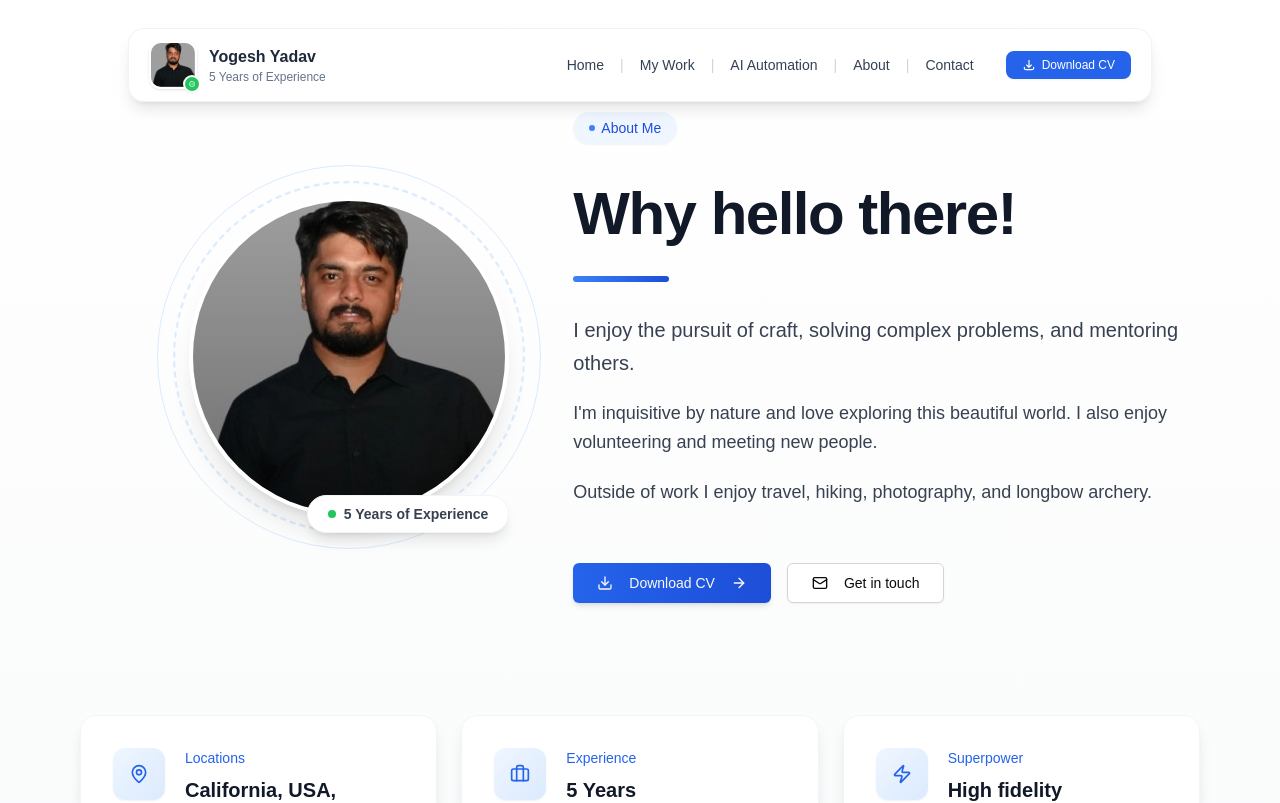
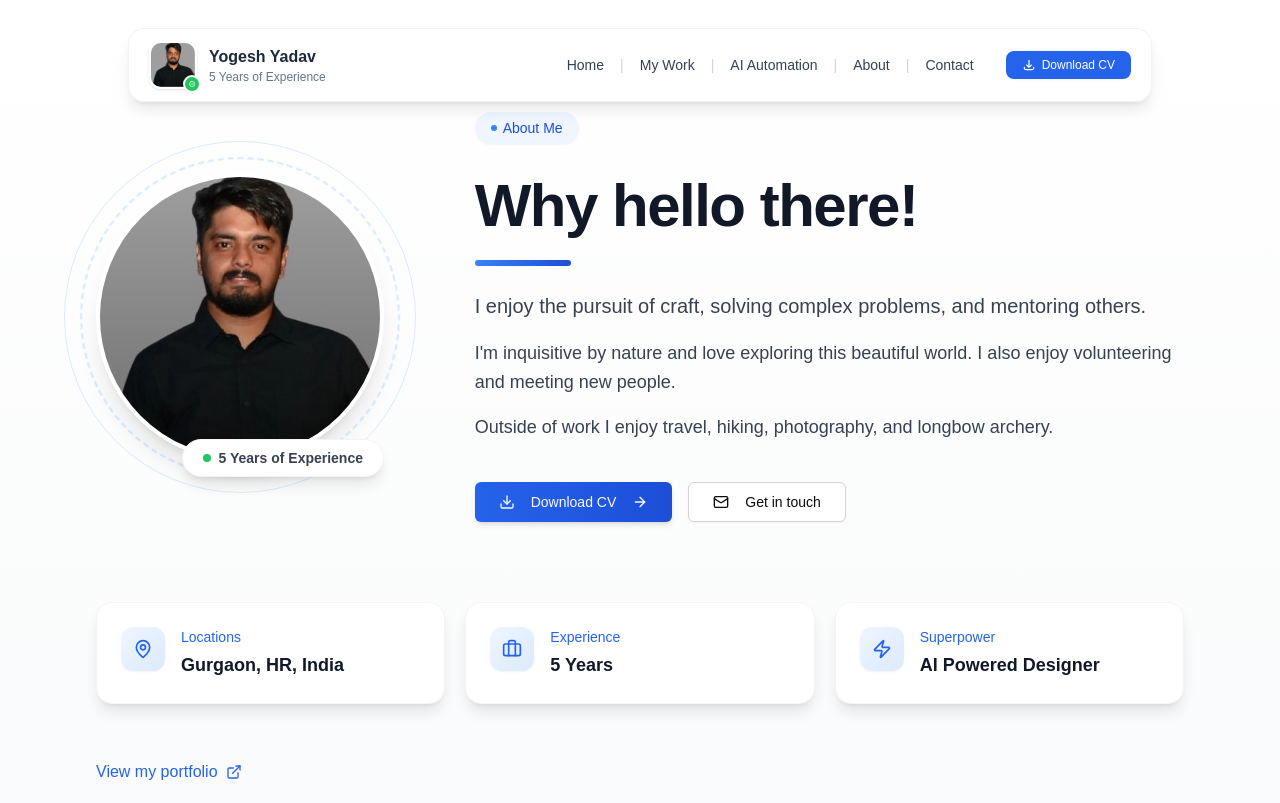
Before and after one commit to yogesh3369/case-study, a Next.js app: page /about in a window 1280 px wide. Shown: the top 803 px of the page. Built offline with nearby package versions, Linux system fonts and the light colour scheme.

Commit message:
Refine About page layout and update personal information

```diff
--- a/components/about/hero-section.tsx
+++ b/components/about/hero-section.tsx
@@ -5,9 +5,9 @@ import Link from 'next/link'
 
 export default function AboutHero() {
   const stats = [
-    { icon: <MapPin className="w-5 h-5 text-blue-600" />, label: 'Locations', value: 'California, USA, Wellington, NZ' },
+    { icon: <MapPin className="w-5 h-5 text-blue-600" />, label: 'Locations', value: 'Gurgaon, HR, India' },
     { icon: <Briefcase className="w-5 h-5 text-blue-600" />, label: 'Experience', value: '5 Years' },
-    { icon: <Zap className="w-5 h-5 text-blue-600" />, label: 'Superpower', value: 'High fidelity prototyping' },
+    { icon: <Zap className="w-5 h-5 text-blue-600" />, label: 'Superpower', value: 'AI Powered Designer' },
   ]
 
   return (
@@ -16,17 +16,17 @@ export default function AboutHero() {
       <div className="absolute top-0 right-0 w-1/3 h-1/3 bg-blue-50 opacity-30 rounded-bl-full -z-10"></div>
       <div className="absolute bottom-0 left-0 w-1/4 h-1/4 bg-blue-50 opacity-20 rounded-tr-full -z-10"></div>
 
-      <div className="container mx-auto px-4 max-w-6xl relative">
-        <div className="grid grid-cols-1 lg:grid-cols-12 gap-10 lg:gap-16 items-center">
-          {/* Profile Image Column */}
-          <div className="lg:col-span-5 flex justify-center lg:justify-end">
+      <div className="container mx-auto px-6 md:px-8 max-w-6xl relative">
+        <div className="grid grid-cols-1 lg:grid-cols-12 gap-10 lg:gap-12 items-center">
+          {/* Profile Image Column - Made smaller to allow more content space */}
+          <div className="lg:col-span-4 flex justify-center lg:justify-start">
             <div className="relative animate-fadeIn">
               {/* Decorative rings */}
               <div className="absolute -inset-4 border-2 border-dashed border-blue-200 rounded-full opacity-60 animate-spin-slow"></div>
               <div className="absolute -inset-8 border border-blue-100 rounded-full"></div>
 
               {/* Profile Image with Border */}
-              <div className="relative w-64 h-64 md:w-80 md:h-80 rounded-full overflow-hidden border-4 border-white shadow-xl">
+              <div className="relative w-60 h-60 md:w-72 md:h-72 rounded-full overflow-hidden border-4 border-white shadow-xl">
                 <Image
                   src="/profile.jpg"
                   alt="Yogesh Yadav"
@@ -40,7 +40,7 @@ export default function AboutHero() {
               </div>
 
               {/* Experience Badge */}
-              <div className="absolute -bottom-4 right-0 bg-white py-2 px-5 rounded-full shadow-lg border border-gray-100 animate-fadeInUp animation-delay-300">
+              <div className="absolute -bottom-4 left-1/2 transform -translate-x-1/2 lg:left-auto lg:right-0 lg:translate-x-0 bg-white py-2 px-5 rounded-full shadow-lg border border-gray-100 animate-fadeInUp animation-delay-300">
                 <p className="text-sm font-semibold text-gray-700 flex items-center">
                   <span className="w-2 h-2 bg-green-500 rounded-full mr-2"></span>
                   5 Years of Experience
@@ -49,8 +49,8 @@ export default function AboutHero() {
             </div>
           </div>
 
-          {/* Content Column */}
-          <div className="lg:col-span-7 space-y-8 animate-fadeInUp animation-delay-200">
+          {/* Content Column - Expanded to allow for better text layout */}
+          <div className="lg:col-span-8 space-y-6 animate-fadeInUp animation-delay-200">
             {/* About Me Badge */}
             <div className="inline-block mb-2">
               <span className="bg-blue-50 text-blue-700 px-4 py-1.5 rounded-full text-sm font-medium flex items-center gap-1.5 shadow-sm">
@@ -59,16 +59,16 @@ export default function AboutHero() {
               </span>
             </div>
 
-            {/* Heading */}
-            <h1 className="text-4xl md:text-6xl font-bold text-gray-900 tracking-tight">
+            {/* Heading - Left aligned */}
+            <h1 className="text-4xl md:text-5xl lg:text-6xl font-bold text-gray-900 tracking-tight">
               Why hello there!
             </h1>
 
-            {/* Accent Line */}
+            {/* Accent Line - Left aligned */}
             <div className="w-24 h-1.5 bg-gradient-to-r from-blue-500 to-blue-700 rounded-full"></div>
 
-            {/* Bio Text */}
-            <div className="text-gray-700 space-y-5 max-w-2xl">
+            {/* Bio Text - Left aligned with better spacing */}
+            <div className="text-gray-700 space-y-4 max-w-3xl">
               <p className="text-xl leading-relaxed font-medium">
                 I enjoy the pursuit of craft, solving complex problems, and mentoring others.
               </p>
@@ -80,8 +80,8 @@ export default function AboutHero() {
               </p>
             </div>
 
-            {/* Action Buttons */}
-            <div className="flex flex-col sm:flex-row gap-4 pt-6">
+            {/* Action Buttons - Left aligned */}
+            <div className="flex flex-col sm:flex-row gap-4 pt-4">
               <Button className="group px-6 py-3 bg-gradient-to-r from-blue-600 to-blue-700 hover:from-blue-700 hover:to-blue-800 transition-all shadow-md hover:shadow-lg">
                 <Download className="mr-2 h-4 w-4" />
                 Download CV
@@ -97,29 +97,29 @@ export default function AboutHero() {
           </div>
         </div>
 
-        {/* Stats Section */}
-        <div className="mt-20 md:mt-28 grid grid-cols-1 md:grid-cols-3 gap-6 animate-fadeInUp animation-delay-500">
+        {/* Stats Section - Better spacing and alignment */}
+        <div className="mt-16 md:mt-20 grid grid-cols-1 md:grid-cols-3 gap-5 animate-fadeInUp animation-delay-500">
           {stats.map((stat, index) => (
             <div
               key={index}
-              className="bg-white border border-gray-100 rounded-2xl p-8 shadow-lg hover:shadow-xl transition-all hover:-translate-y-1 group"
+              className="bg-white border border-gray-100 rounded-2xl p-6 shadow-lg hover:shadow-xl transition-all hover:-translate-y-1 group"
               style={{ animationDelay: `${(index + 5) * 100}ms` }}
             >
-              <div className="flex items-start gap-5">
-                <div className="bg-gradient-to-br from-blue-50 to-blue-100 p-4 rounded-xl shadow-sm group-hover:scale-110 transition-transform">
+              <div className="flex items-start gap-4">
+                <div className="bg-gradient-to-br from-blue-50 to-blue-100 p-3 rounded-xl shadow-sm group-hover:scale-110 transition-transform">
                   {stat.icon}
                 </div>
                 <div>
-                  <p className="text-sm font-medium text-blue-600 mb-2">{stat.label}</p>
-                  <p className="text-xl font-bold text-gray-900">{stat.value}</p>
+                  <p className="text-sm font-medium text-blue-600 mb-1">{stat.label}</p>
+                  <p className="text-lg font-bold text-gray-900">{stat.value}</p>
                 </div>
               </div>
             </div>
           ))}
         </div>
 
-        {/* Portfolio Link */}
-        <div className="mt-16 text-center">
+        {/* Portfolio Link - Left aligned */}
+        <div className="mt-14 text-left">
           <Link
             href="/portfolio"
             className="inline-flex items-center gap-2 text-blue-600 hover:text-blue-800 font-medium transition-colors group"
```
